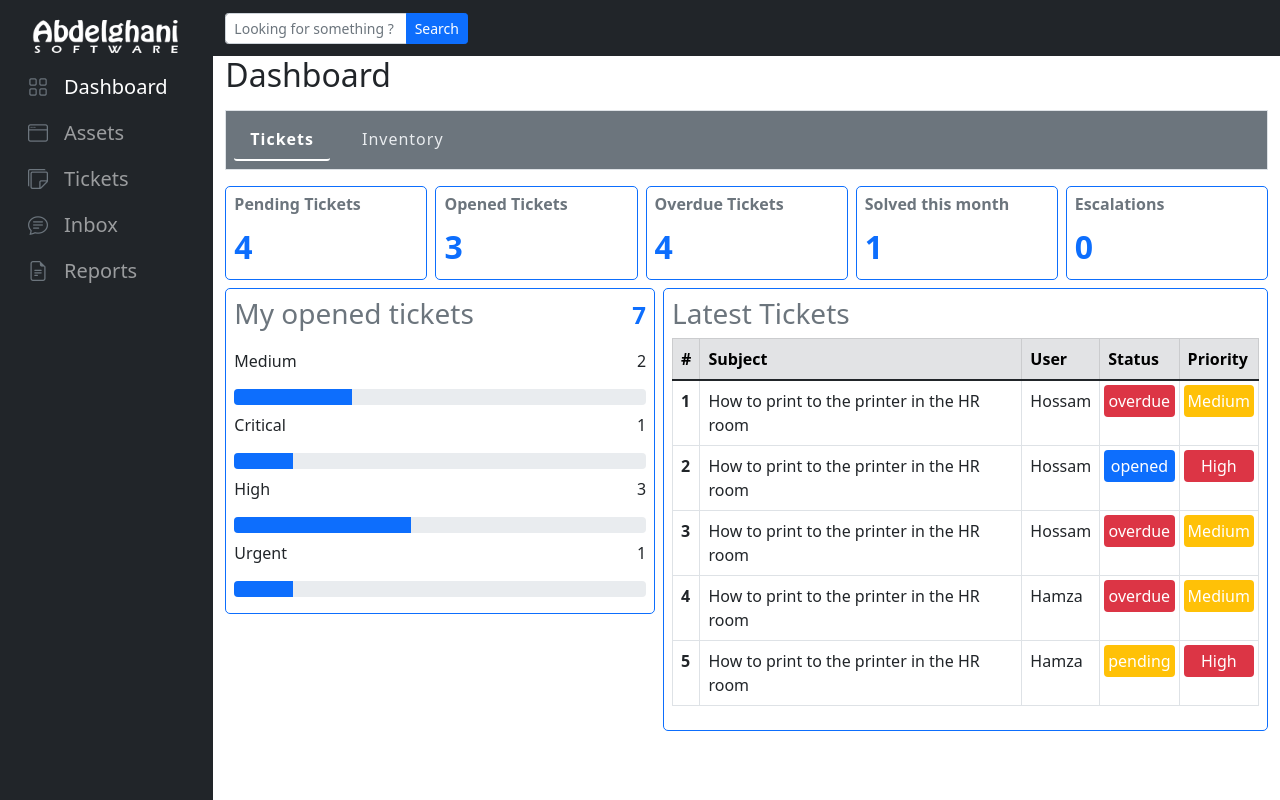
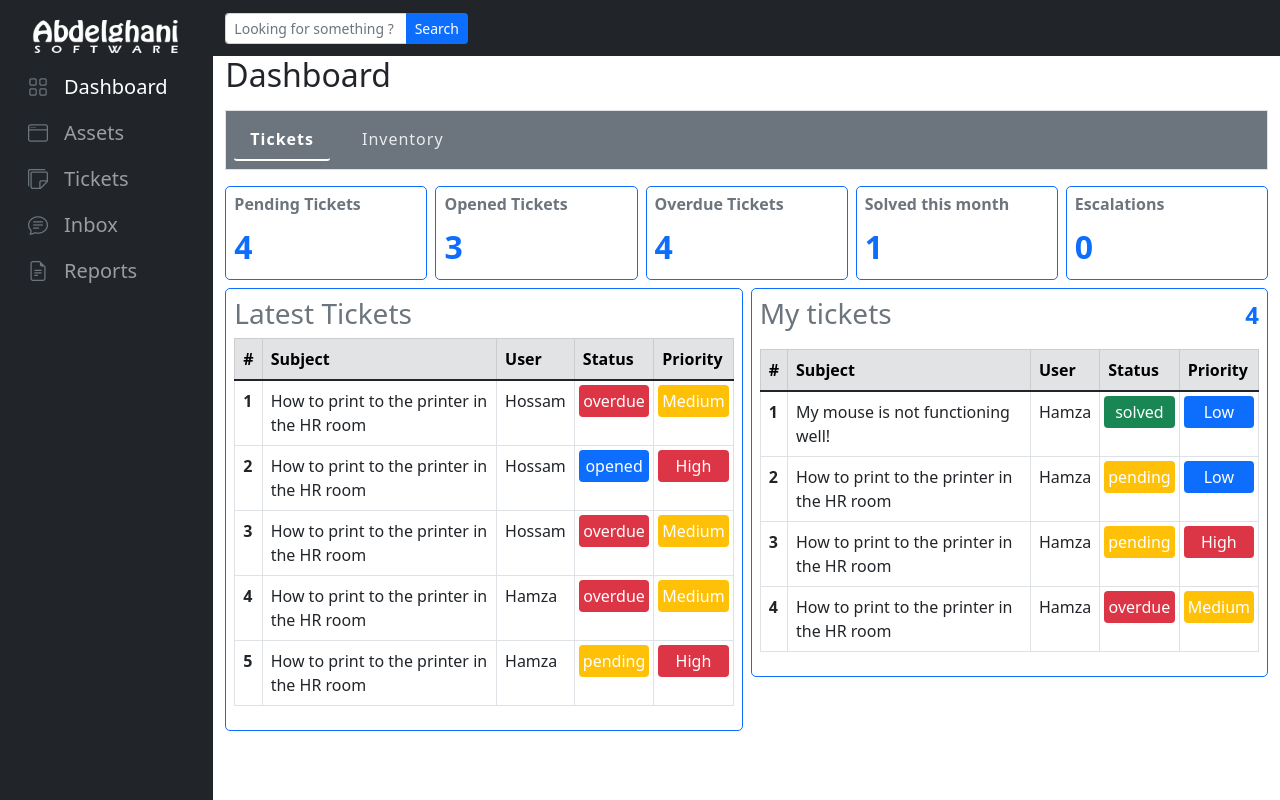
Before and after one commit to Abdelghani-Adel/I.T_Manager, a React (Create React App) app: page /dashboard/tickets in a window 1280 px wide. Built offline with nearby package versions, Linux system fonts and the light colour scheme.

Commit message:
edited MyTickets component

```diff
--- a/src/Pages/TicketsPage/TicketsDashboard/LatestTickets/LatestTickets.js
+++ b/src/Pages/TicketsPage/TicketsDashboard/LatestTickets/LatestTickets.js
@@ -13,7 +13,7 @@ const LatestTickets = () => {
   const tickets = latestTickets.reverse();
 
   return (
-    <div className="col-lg-7">
+    <div className="col-lg-6">
       <div className="p-2 wrapper wrapper--primary">
         <h3 className="text-secondary">Latest Tickets</h3>
 
--- a/src/Pages/TicketsPage/TicketsDashboard/MyTickets/MyTickets.js
+++ b/src/Pages/TicketsPage/TicketsDashboard/MyTickets/MyTickets.js
@@ -1,21 +1,25 @@
-import classes from "./MyTickets.module.css";
-import ProgressBar from "../../../../Components/UI/ProgressBar/ProgressBar";
+import { useSelector } from "react-redux";
+import TicketsTable from "../../components/TicketsTable/TicketsTable";
 
 const MyTickets = (props) => {
-  const quantity = 7;
-  const width = (2 / 3) * 100;
+  const user = "Hamza"; // consider the current session opened bu Hamza
+  const ticketsState = useSelector((state) => state.tickets);
+
+  // Check ticket.user in case the user is an employee
+  // Check ticket.assignedTo in case the user is an I.T Employee
+  const myTickets = ticketsState.filter(
+    (ticket) => ticket.user == user || ticket.assignedTo == user
+  );
+
   return (
-    <div className="col-lg-5">
-      <div className={`${classes.wrapper} p-2 wrapper wrapper--primary`}>
+    <div className="col-lg-6">
+      <div className={`p-2 wrapper wrapper--primary`}>
         <div className="d-flex justify-content-between">
-          <h3 className="text-secondary">My opened tickets</h3>
-          <p className="fw-bold text-primary fs-4">{quantity}</p>
+          <h3 className="text-secondary">My tickets</h3>
+          <p className="fw-bold text-primary fs-4">{myTickets.length}</p>
         </div>
 
-        <ProgressBar title="Medium" number={2} width={(2 / quantity) * 100} />
-        <ProgressBar title="Critical" number={1} width={(1 / quantity) * 100} />
-        <ProgressBar title="High" number={3} width={(3 / quantity) * 100} />
-        <ProgressBar title="Urgent" number={1} width={(1 / quantity) * 100} />
+        <TicketsTable tickets={myTickets} />
       </div>
     </div>
   );
--- a/src/Pages/TicketsPage/TicketsDashboard/MyTickets/MyTickets.module.css
+++ /dev/null
@@ -1,2 +0,0 @@
-.wrapper {
-}
--- a/src/Pages/TicketsPage/TicketsDashboard/TicketsDahboard.js
+++ b/src/Pages/TicketsPage/TicketsDashboard/TicketsDahboard.js
@@ -8,8 +8,8 @@ const TicketsDashboard = (props) => {
     <Fragment>
       {/* Direct parent is TicketsPage with 'row' class, giv the parent row 'g-2' class */}
       <TicketsSummary className="col-12" />
+      <LatestTickets className="col-8 p-2" />
       <MyTickets className="col-4 p-2" />
-      <LatestTickets className="col-8 p-2" />
     </Fragment>
   );
 };
```
Also changed, not shown: src/Archive/MyTickets copy.js (added, +26 -0 lines).
